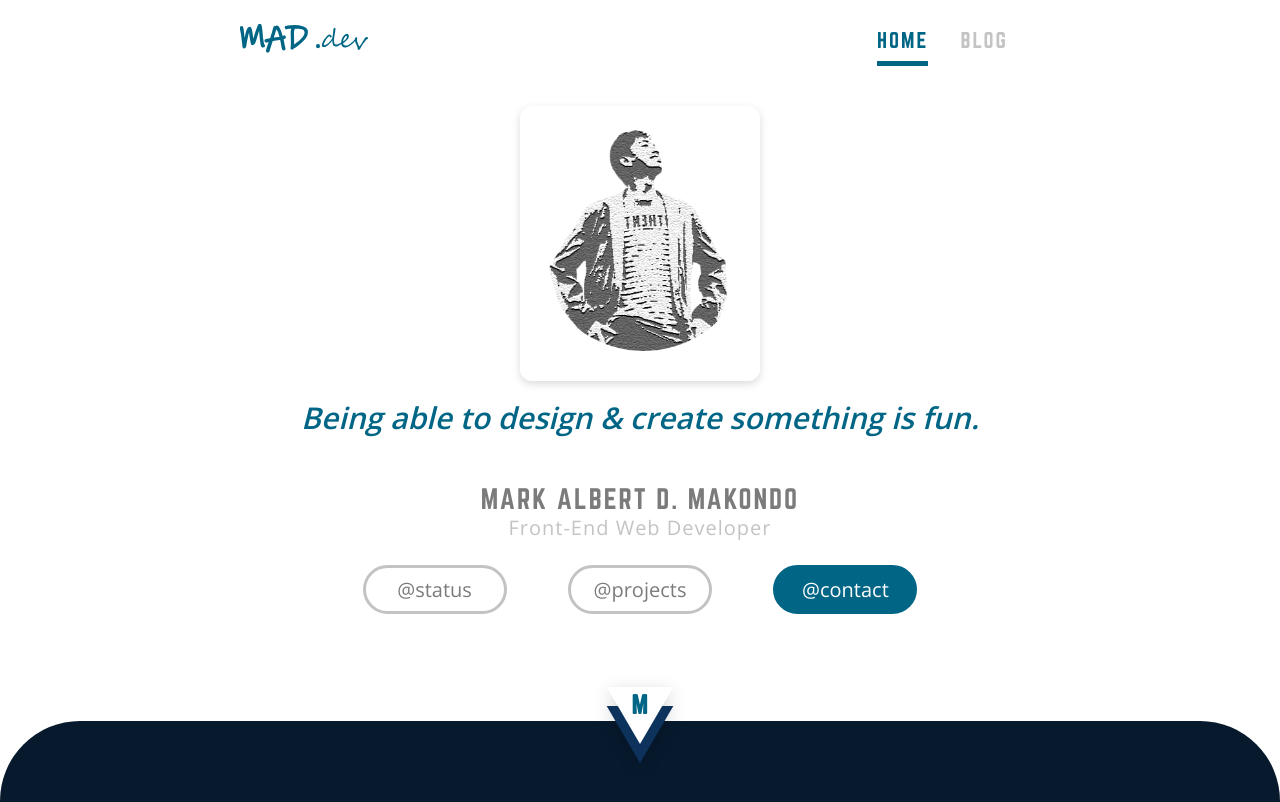
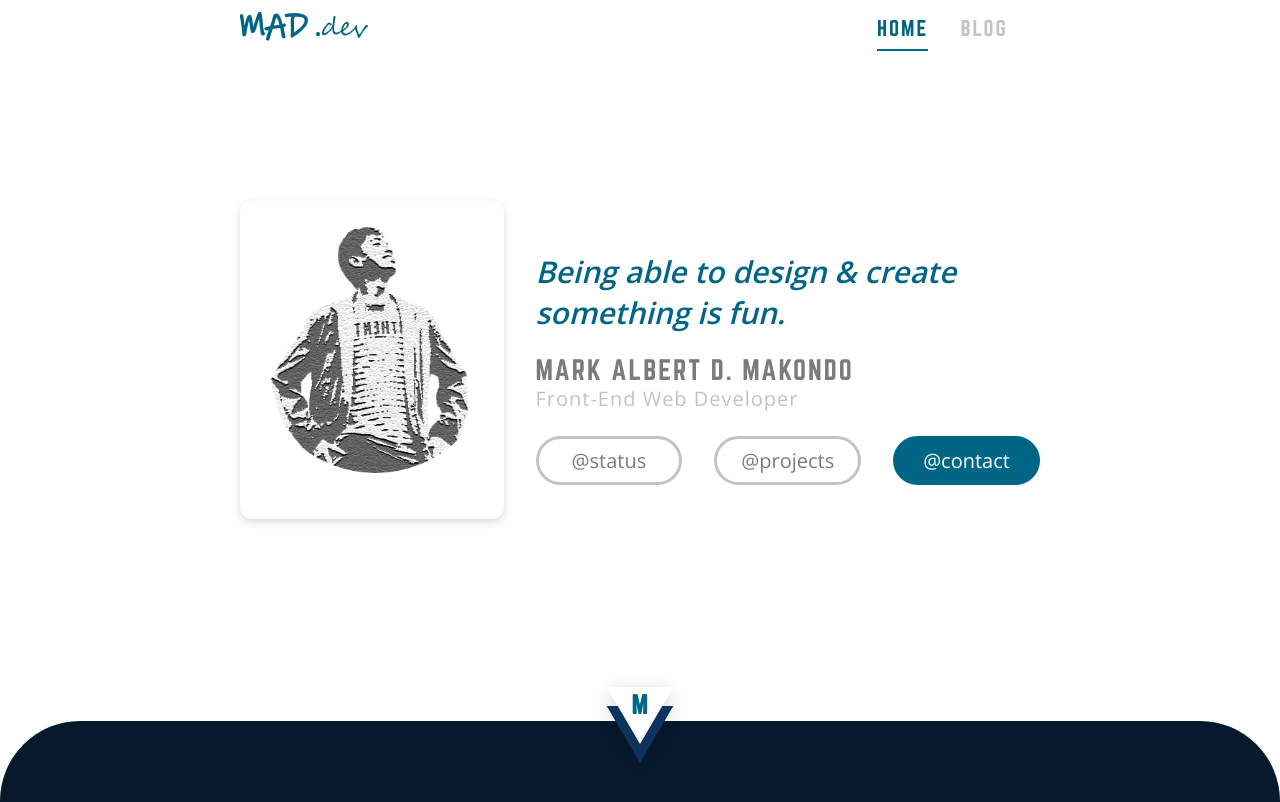
Before and after one commit to mark-makondo/mark-makondo.github.io, a React (Create React App) app: page / in a window 1280 px wide. Shown: the top 802 px of the page. Built offline with nearby package versions, Linux system fonts and the light colour scheme.

Commit message:
responsive 800 up adjusted

```diff
--- a/src/components/navbar/_navbar-responsive.scss
+++ b/src/components/navbar/_navbar-responsive.scss
@@ -1,6 +1,7 @@
 // responsive medium screen //768px
 @include media-md{
     .navbar{
+        height: 3.5rem;
         &__cont{
             max-width: getMaxWidth(m);
             &__logo{
@@ -21,7 +22,7 @@
                         margin: 0 2rem;
                     }
                     a.active{
-                        border-bottom: 5px solid;
+                        border-bottom: 2px solid;
                     }
                 }
             }
--- a/src/components/navbar/_navbar.scss
+++ b/src/components/navbar/_navbar.scss
@@ -1,11 +1,11 @@
 .navbar{
     position: fixed;
     font-family: $sub;
-    height: 10vh;
+    height: 2.5rem;
     width: 100%;
     transition: 200ms all linear;
     z-index: 99;
-    background: white;
+    background: #fff;
     &.sticky-nav{
         height: 7.5vh;
         box-shadow: $little-shadow;
@@ -45,7 +45,7 @@
                     margin-left: 1rem;
                 }
                 a.active{
-                    border-bottom: 2px solid;
+                    border-bottom: 1px solid;
                     border-color: getColors(primary-light);;
                     color: getColors(primary-light);
                     padding-bottom: 10px;
--- a/src/pages/home/_home-responsive.scss
+++ b/src/pages/home/_home-responsive.scss
@@ -3,14 +3,29 @@
     .home{
         .hero{
             &__cont{
+                @include setFlex(row, center, center);
                 max-width: getMaxWidth(m);
+                text-align: left;
+                h2{
+                    max-width: 45rem;
+                    margin-bottom: unset;
+                }
                 &__buttons{
+                    text-align: center;
+                    @include setFlex(row, flex-start, flex-start);
                     span{
                         width: 9rem;
+                        &:nth-of-type(2){
+                            margin: 0 2rem;
+                        }
                     }
                 }
+                &__info{
+                    @include setFlex(column, center, flex-start);
+                }
                 &__img{
-                    max-width: 15rem;
+                    margin-right: 2rem;
+                    max-width: 100%;
                     .status{
                         svg{
                             width: 2rem;
@@ -55,8 +70,20 @@
     .home{
         .hero{
             &__cont{
-                @include setFlex(column, center, center);
                 max-width: getMaxWidth(l);
+                &__buttons{
+                    span{
+                        width: 12rem;
+                    }
+                }
+                &__img{
+                    .status{
+                        svg{
+                            width: 3rem;
+                            height: 3rem;
+                        }
+                    }
+                }
             }
         } // end of section hero
         .skill{
@@ -89,36 +116,7 @@
     .home{
         .hero{
             &__cont{
-                @include setFlex(row, center, center);
                 max-width: getMaxWidth(xl);
-                text-align: left;
-                h2{
-                   max-width: 45rem;
-                   margin-bottom: unset;
-                }
-                &__buttons{
-                    text-align: center;
-                    @include setFlex(row, flex-start, flex-start);
-                    span{
-                        width: 12rem;
-                        &:nth-of-type(2){
-                            margin: 0 2rem;
-                        }
-                    }
-                }
-                &__info{
-                    @include setFlex(column, center, flex-start);
-                }
-                &__img{
-                    margin-right: 2rem;
-                    max-width: 100%;
-                    .status{
-                        svg{
-                            width: 3rem;
-                            height: 3rem;
-                        }
-                    }
-                }
             }
         } // end of section hero
         .skill{
```
Also changed, not shown: src/dist/css/style.css, 2 other files (tests, documents, lock files or other folders).
